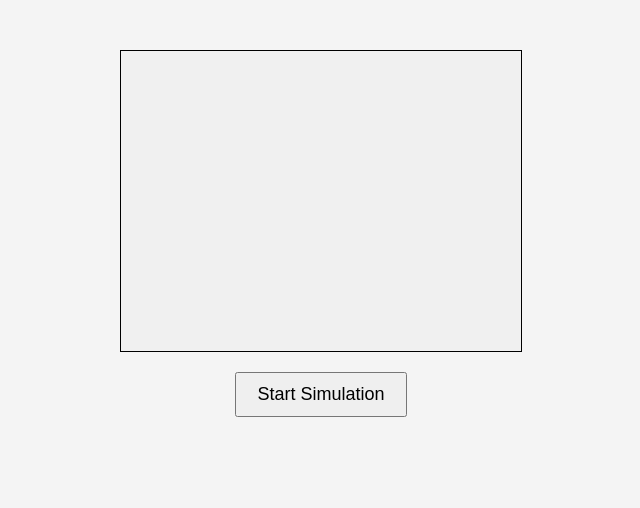
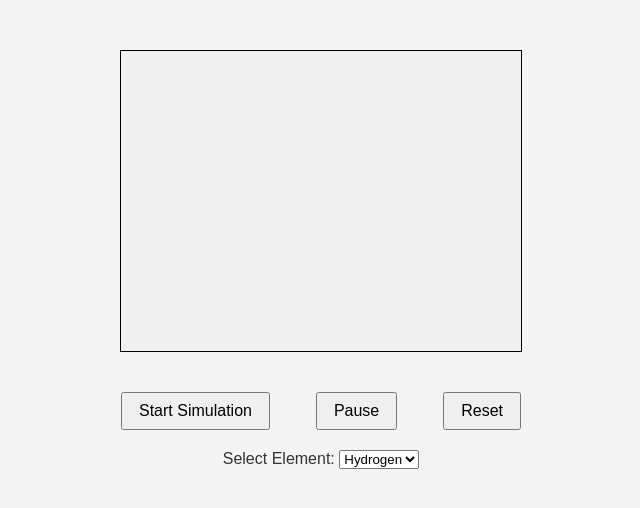
Before and after one commit to OmniLearnEd/OmniLearnEd.github.io, a plain HTML site: page AtomicStructureSimulation.html in a window 1280 px wide. Shown: the whole page, without its empty margins (319-959 px from the left). Drawn offline with Linux system fonts and the light colour scheme.

Commit message:
Update AtomicStructureSimulation.html

```diff
--- a/AtomicStructureSimulation.html
+++ b/AtomicStructureSimulation.html
@@ -75,12 +75,39 @@
       border: 1px solid #000;
       background-color: #f0f0f0;
     }
+
+    /* New styles for enhancements */
+    .controls {
+      display: flex;
+      justify-content: space-between;
+      width: 400px;
+      margin: 20px auto;
+    }
+
+    .controls button {
+      font-size: 16px;
+      padding: 8px 16px;
+    }
   </style>
 </head>
 <body>
   <canvas id="simulationCanvas" width="400" height="300"></canvas>
 
-  <button onclick="startSimulation()">Start Simulation</button>
+  <!-- New elements for enhancements -->
+  <div class="controls">
+    <button onclick="startSimulation()">Start Simulation</button>
+    <button onclick="pauseSimulation()">Pause</button>
+    <button onclick="resetSimulation()">Reset</button>
+  </div>
+
+  <div>
+    <label for="elementSelector">Select Element:</label>
+    <select id="elementSelector" onchange="changeElement(this.value)">
+      <option value="hydrogen">Hydrogen</option>
+      <option value="helium">Helium</option>
+      <!-- Add more elements as needed -->
+    </select>
+  </div>
 
   <script>
     let canvas;
@@ -140,6 +167,23 @@
 
       requestAnimationFrame(animate);
     }
+
+    // New functions for enhancements
+    function pauseSimulation() {
+      isSimulationRunning = false;
+    }
+
+    function resetSimulation() {
+      isSimulationRunning = false;
+      ctx.clearRect(0, 0, canvas.width, canvas.height);
+      // Reset any other simulation-specific variables or settings
+    }
+
+    function changeElement(selectedElement) {
+      // Change simulation parameters based on the selected element
+      // Adjust the number of electrons, shell configurations, etc. accordingly
+      // Update the simulation to reflect the changes
+    }
   </script>
 </body>
 </html>
```
